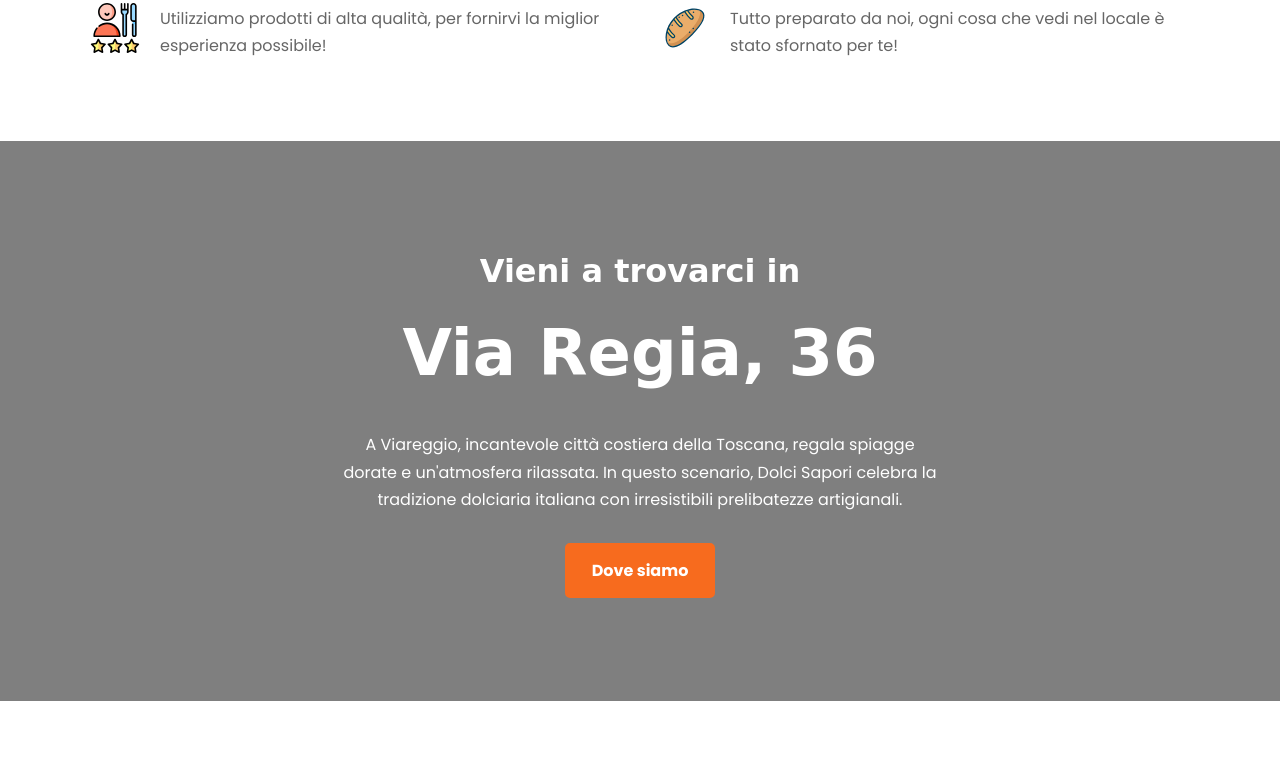
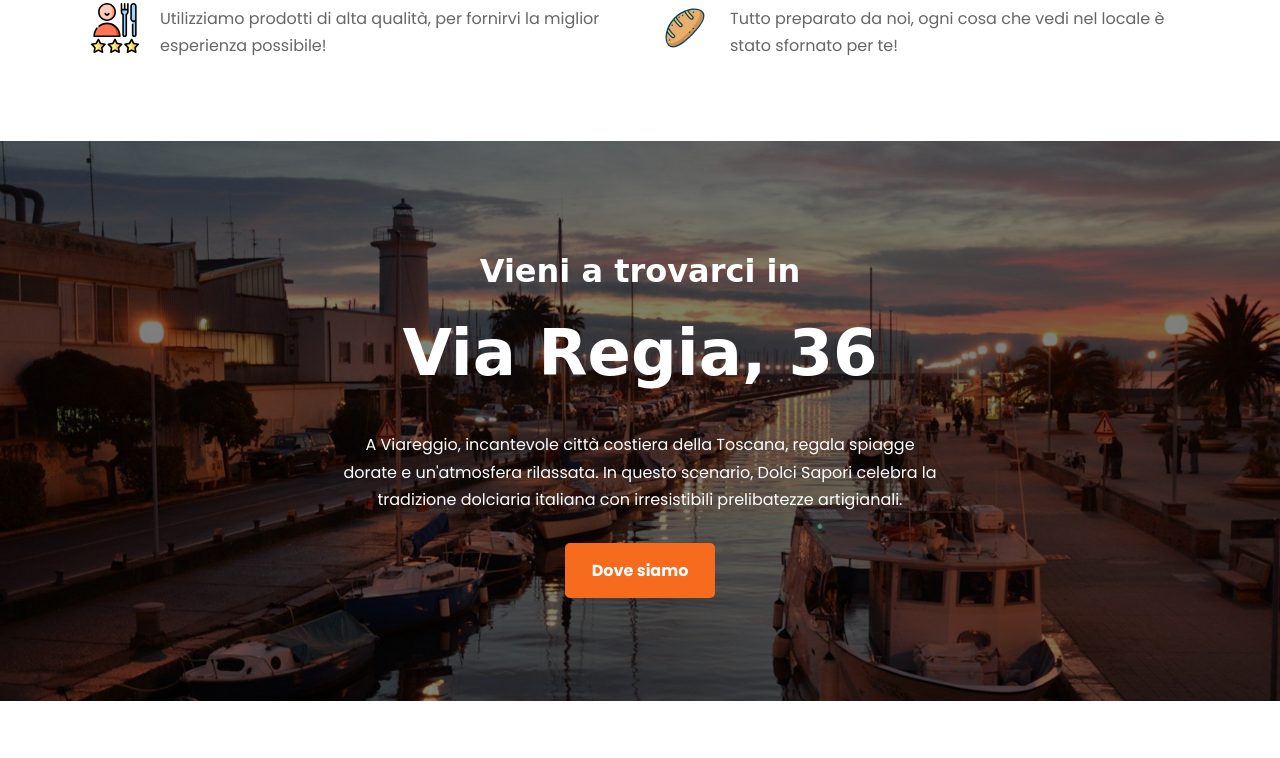
Before and after one commit to DolciSaporiViareggio/dolcisaporiviareggio.github.io, a plain HTML site: page index.html in a window 1280 px wide. Shown: the part 1075-1833 px from the top of the page. Drawn offline with Linux system fonts and the light colour scheme; a web font is replaced by a local one.

Commit message:
Update style.css

```diff
--- a/css/style.css
+++ b/css/style.css
@@ -144,7 +144,7 @@ main { padding-top: 90px; /* Spazio per l'header fisso */ }
     display: flex; justify-content: center; align-items: center;
     text-align: center; padding: 100px 20px; min-height: 70vh;
     color: var(--color-light);
-    background: linear-gradient(rgba(0, 0, 0, 0.5), rgba(0, 0, 0, 0.5)), url('../images/sfondo-viareggio.jpg');
+    background: linear-gradient(rgba(0, 0, 0, 0.5), rgba(0, 0, 0, 0.5)), url('../images/viareggio_1.jpg');
     background-size: cover; background-position: center; background-attachment: fixed;
 }
 .cta-content h4 { color: var(--color-light); font-size: 2rem; }
```
